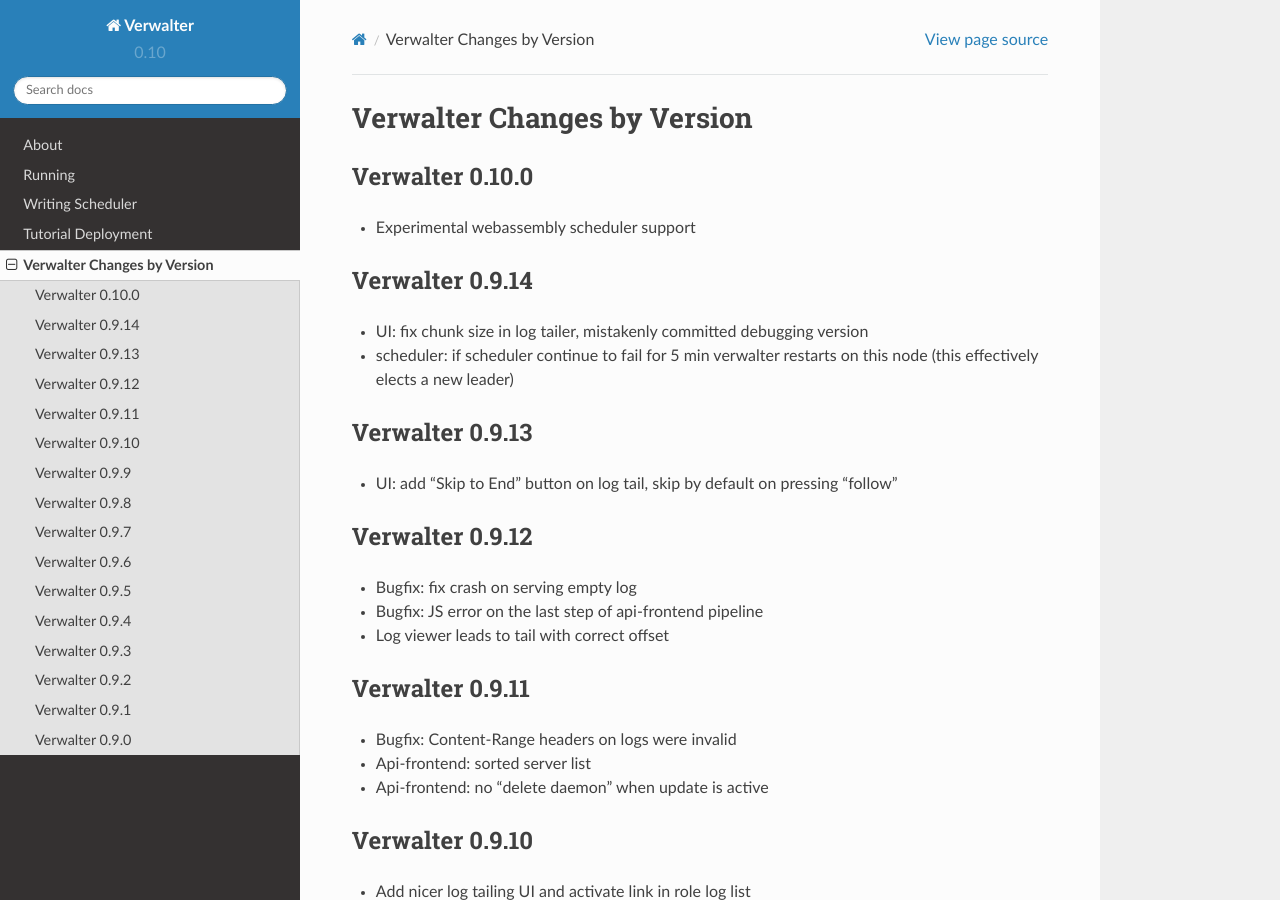
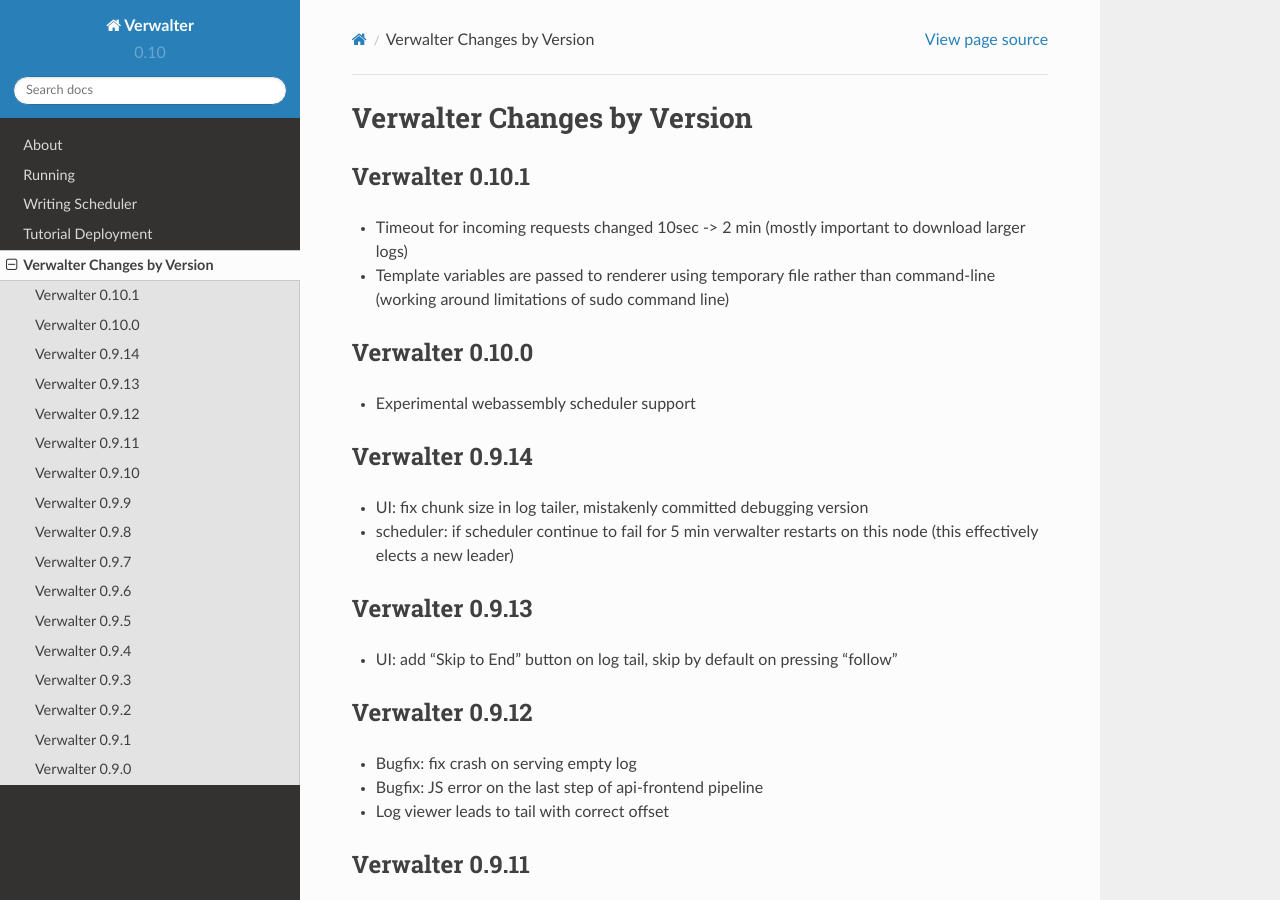
Before and after one commit to tailhook/verwalter, a Sphinx documentation site: the page built from doc/changelog.rst, in a window 1280 px wide and 900 px high. Built offline with Sphinx 7.4.7 and the Read the Docs theme 2.0.0, drawn with Linux system fonts in a browser that asks for light colours.

Commit message:
Update changelog

```diff
--- a/doc/changelog.rst
+++ b/doc/changelog.rst
@@ -1,5 +1,16 @@
 Verwalter Changes by Version
 ============================
+
+
+.. _changelog-0.10.1:
+
+Verwalter 0.10.1
+----------------
+
+* Timeout for incoming requests changed 10sec -> 2 min (mostly important to
+  download larger logs)
+* Template variables are passed to renderer using temporary file rather than
+  command-line (working around limitations of sudo command line)
 
 
 .. _changelog-0.10.0:
```
